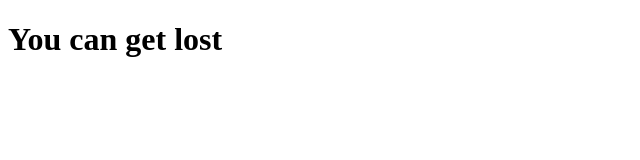
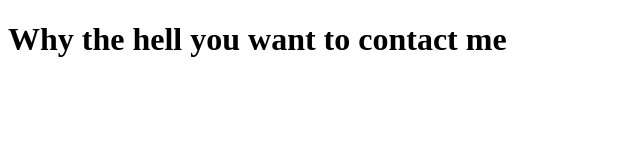
Before and after one commit to khuzaima175/website, a plain HTML site: page details.html in a window 1280 px wide. Shown: the whole page, without its empty margins (0-640 px from the left). Drawn offline with Linux system fonts and the light colour scheme.

Commit message:
details.html

```diff
--- a/details.html
+++ b/details.html
@@ -5,7 +5,7 @@
     <title>Nothing is here</title>
 </head>
 <body>
-<h1>You can get lost</h1>
+<h1>Why the hell you want to contact me</h1>
 
 </body>
 </html>
```
